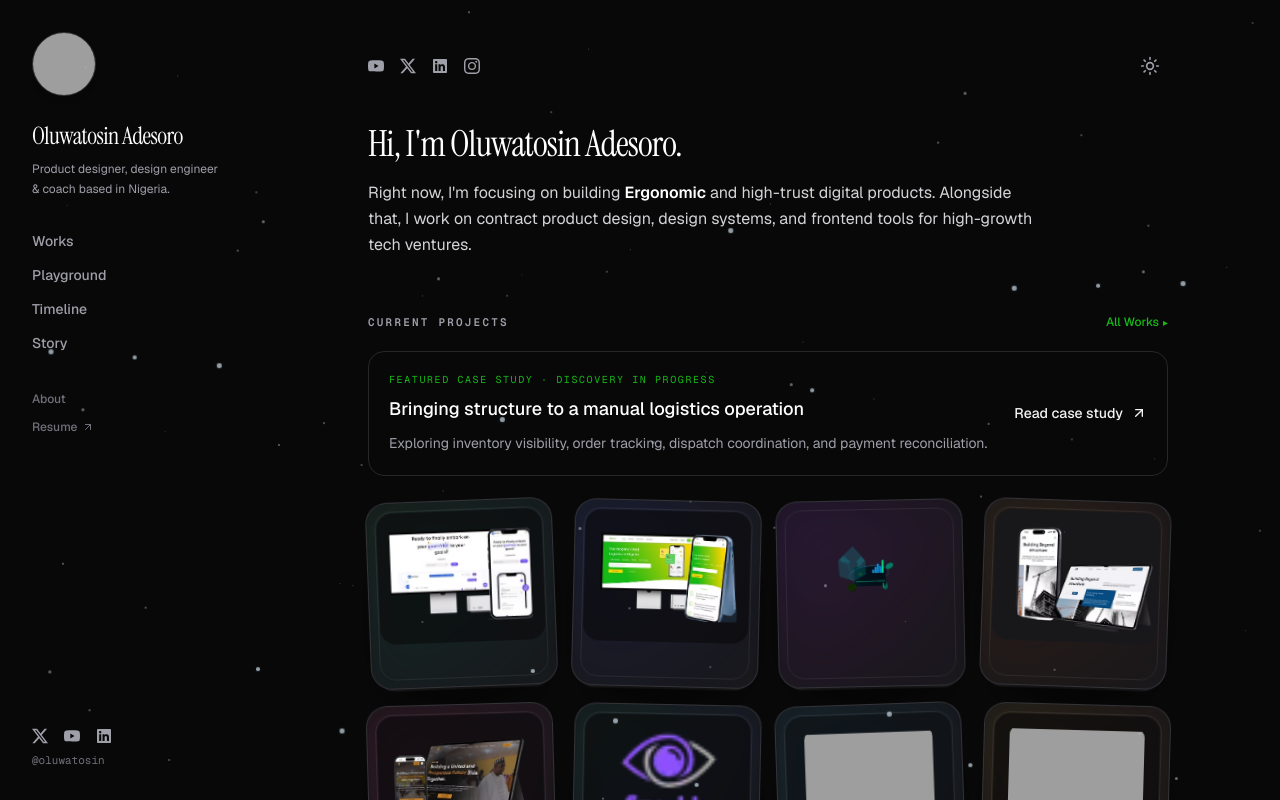
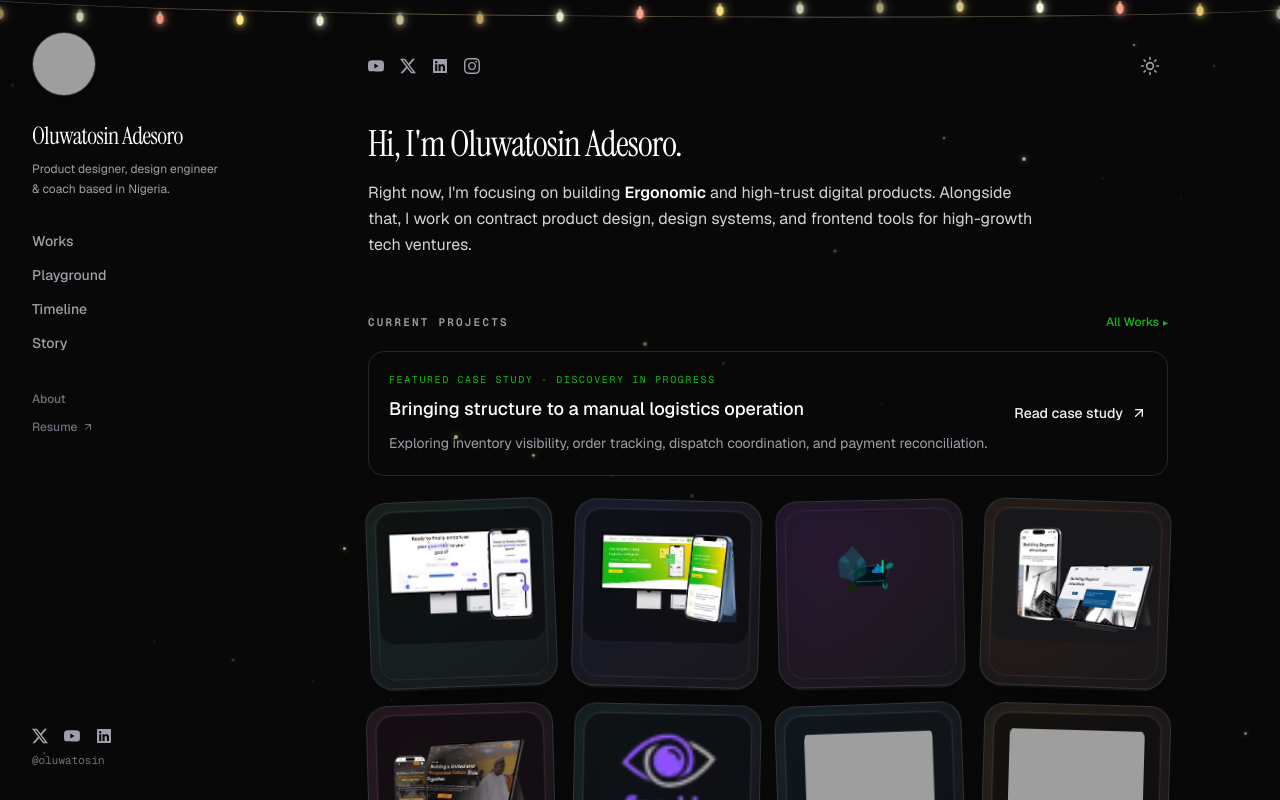
Before and after one commit to Adesorotosin/oluwatosin-adesoro, a Next.js app: page / in a window 1280 px wide. Shown: the top 800 px of the page. Built offline with nearby package versions, Linux system fonts and the light colour scheme; grey boxes are pictures that could not be loaded.

Commit message:
Replace snowfall with festive Christmas lights and sparkles (#4)
* Replace snowfall with festive Christmas lights and sparkles

* Replace snowfall with festive Christmas lights and sparkles

* Replace snowfall with festive Christmas lights and sparkles

```diff
--- a/app/globals.css
+++ b/app/globals.css
@@ -47,9 +47,8 @@ body {
   overflow-x: hidden;
 }
 
-/* Layered ambient snowfall inspired by the reference: quiet, scattered points
-   with depth, slow drift and no impact on page interaction. */
-.snowfall {
+/* Warm seasonal lights and restrained gold sparkles. Decorative only. */
+.christmas-decor {
   position: fixed;
   inset: 0;
   z-index: 50;
@@ -58,39 +57,75 @@ body {
   contain: strict;
 }
 
-.snowfall__flake {
+.christmas-garland {
   position: absolute;
-  top: -10px;
+  top: 0;
+  left: 0;
+  width: 100%;
+  height: 34px;
+}
+
+.christmas-garland__wire {
+  position: absolute;
+  top: -17px;
+  left: -3%;
+  width: 106%;
+  height: 34px;
+  border-bottom: 1px solid rgba(210, 190, 150, 0.38);
+  border-radius: 0 0 50% 50%;
+  transform: rotate(0.4deg);
+}
+
+.christmas-bulb {
+  position: absolute;
+  width: 7px;
+  height: 10px;
+  border-radius: 45% 45% 50% 50%;
+  background: var(--bulb-color);
+  box-shadow: 0 0 5px 1px color-mix(in srgb, var(--bulb-color) 65%, transparent),
+    0 0 13px 3px color-mix(in srgb, var(--bulb-color) 30%, transparent);
+  transform: translateX(-50%);
+  animation: christmas-glow 2.8s ease-in-out infinite alternate;
+}
+
+.christmas-bulb::before {
+  content: "";
+  position: absolute;
+  width: 3px;
+  height: 4px;
+  top: -3px;
+  left: 2px;
+  border-radius: 2px 2px 0 0;
+  background: rgba(190, 175, 145, 0.65);
+}
+
+.christmas-sparkles {
+  position: absolute;
+  inset: 0;
+}
+
+.christmas-sparkle {
+  position: absolute;
   display: block;
   border-radius: 50%;
-  background: #c8d9e5;
-  will-change: transform;
-  animation: snowfall-drift linear infinite;
+  background: #f6d99a;
+  box-shadow: 0 0 6px 1px rgba(246, 217, 154, 0.35);
+  opacity: 0;
+  animation: christmas-twinkle ease-in-out infinite;
 }
 
-.snowfall__flake--near {
-  box-shadow: 0 0 5px rgba(200, 220, 235, 0.18);
+@keyframes christmas-glow {
+  from { opacity: 0.58; filter: brightness(0.88); }
+  to { opacity: 1; filter: brightness(1.18); }
 }
 
-.snowfall__flake--mid {
-  background: #b9cad7;
-}
-
-.snowfall__flake--far {
-  background: #aabac8;
-}
-
-@keyframes snowfall-drift {
-  from {
-    transform: translate3d(0, -2vh, 0);
-  }
-  to {
-    transform: translate3d(var(--snow-drift), 112vh, 0);
-  }
+@keyframes christmas-twinkle {
+  0%, 100% { opacity: 0; transform: scale(0.55); }
+  45%, 60% { opacity: 0.72; transform: scale(1); }
 }
 
 @media (prefers-reduced-motion: reduce) {
-  .snowfall {
+  .christmas-decor {
     display: none;
   }
 }
@@ -98,6 +133,19 @@ body {
 @media (max-width: 767px) {
   body {
     -webkit-text-size-adjust: 100%;
+  }
+
+  .christmas-garland {
+    height: 27px;
+  }
+
+  .christmas-bulb {
+    width: 5px;
+    height: 8px;
+  }
+
+  .christmas-sparkle:nth-child(n + 19) {
+    display: none;
   }
 
   .scrollbar-none {
--- a/app/layout.tsx
+++ b/app/layout.tsx
@@ -1,7 +1,7 @@
 import type { Metadata } from "next";
 import { Geist, Geist_Mono, Instrument_Serif } from "next/font/google";
 import { ThemeProvider } from "@/components/theme-provider";
-import { Snowfall } from "@/components/snowfall";
+import { ChristmasDecor } from "@/components/snowfall";
 import "./globals.css";
 
 const geistSans = Geist({
@@ -45,7 +45,7 @@ export default function RootLayout({
           enableSystem={false}
           disableTransitionOnChange
         >
-          <Snowfall />
+          <ChristmasDecor />
           {children}
         </ThemeProvider>
       </body>
--- a/components/snowfall.tsx
+++ b/components/snowfall.tsx
@@ -2,45 +2,63 @@
 
 import type { CSSProperties } from "react";
 
-// Fixed, deterministic positions keep the particle field stable between renders.
-const flakes = Array.from({ length: 88 }, (_, index) => {
-  const seed = index + 1;
-  const layer = seed % 5 === 0 ? "near" : seed % 3 === 0 ? "mid" : "far";
+const bulbColors = ["#ffd98a", "#fff1c2", "#e88b78", "#f6c66f", "#d9e8c5", "#fff0bd"];
 
-  return {
+const bulbs = Array.from({ length: 17 }, (_, index) => ({
   id: index,
-    left: (seed * 47.731) % 100,
-    delay: -((seed * 2.137) % 26),
-    duration: 19 + ((seed * 7) % 19),
-    size: layer === "near" ? 3.5 + ((seed * 13) % 2) : layer === "mid" ? 2 + ((seed * 11) % 2) : 1 + ((seed * 17) % 2),
-    drift: ((seed * 29) % 90) - 45,
-    opacity: layer === "near" ? 0.72 : layer === "mid" ? 0.52 : 0.34 + ((seed * 7) % 20) / 100,
-    blur: layer === "near" ? 0 : layer === "mid" ? 0.25 : 0.55,
-    layer,
-  };
-});
+  left: (index / 16) * 100,
+  top: 9 + Math.sin((index / 16) * Math.PI * 2) * 7,
+  delay: -((index * 0.71) % 3.8),
+  color: bulbColors[index % bulbColors.length],
+}));
 
-export function Snowfall() {
+const sparkles = Array.from({ length: 30 }, (_, index) => ({
+  id: index,
+  left: (index * 61.73 + 7) % 100,
+  top: (index * 37.19 + 13) % 100,
+  delay: -((index * 1.17) % 5),
+  duration: 3.2 + ((index * 7) % 30) / 10,
+  size: 2 + ((index * 11) % 3),
+}));
+
+export function ChristmasDecor() {
   return (
-    <div className="snowfall" aria-hidden="true">
-      {flakes.map((flake) => (
+    <div className="christmas-decor" aria-hidden="true">
+      <div className="christmas-garland">
+        <span className="christmas-garland__wire" />
+        {bulbs.map((bulb) => (
           <span
-          key={flake.id}
-          className={`snowfall__flake snowfall__flake--${flake.layer}`}
+            key={bulb.id}
+            className="christmas-bulb"
             style={
               {
-              left: `${flake.left}%`,
-              animationDelay: `${flake.delay}s`,
-              animationDuration: `${flake.duration}s`,
-              width: `${flake.size}px`,
-              height: `${flake.size}px`,
-              opacity: flake.opacity,
-              filter: `blur(${flake.blur}px)`,
-              "--snow-drift": `${flake.drift}px`,
+                left: `${bulb.left}%`,
+                top: `${bulb.top}px`,
+                animationDelay: `${bulb.delay}s`,
+                "--bulb-color": bulb.color,
               } as CSSProperties
             }
           />
         ))}
       </div>
+      <div className="christmas-sparkles">
+        {sparkles.map((sparkle) => (
+          <span
+            key={sparkle.id}
+            className="christmas-sparkle"
+            style={
+              {
+                left: `${sparkle.left}%`,
+                top: `${sparkle.top}%`,
+                width: `${sparkle.size}px`,
+                height: `${sparkle.size}px`,
+                animationDelay: `${sparkle.delay}s`,
+                animationDuration: `${sparkle.duration}s`,
+              } as CSSProperties
+            }
+          />
+        ))}
+      </div>
+    </div>
   );
 }
```
Lines whose indentation alone changed are shown as unchanged.
